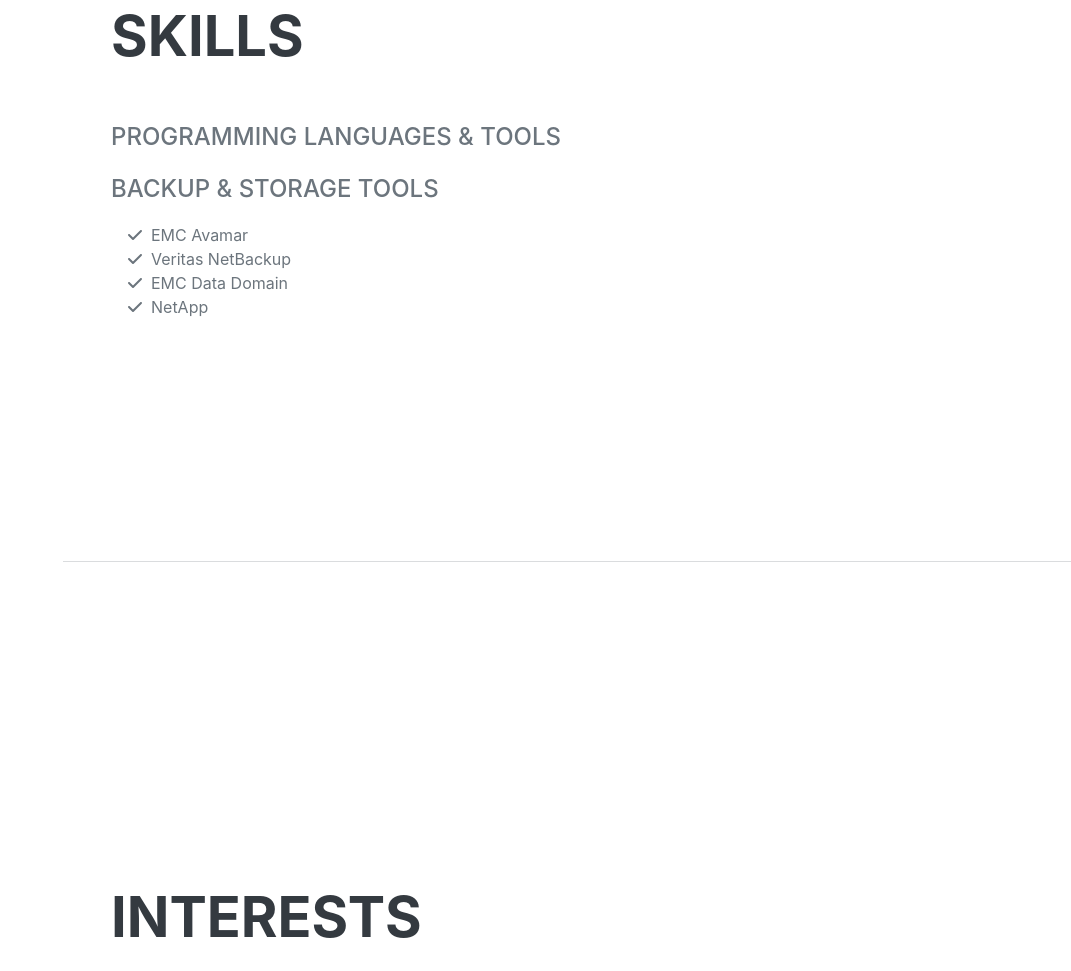
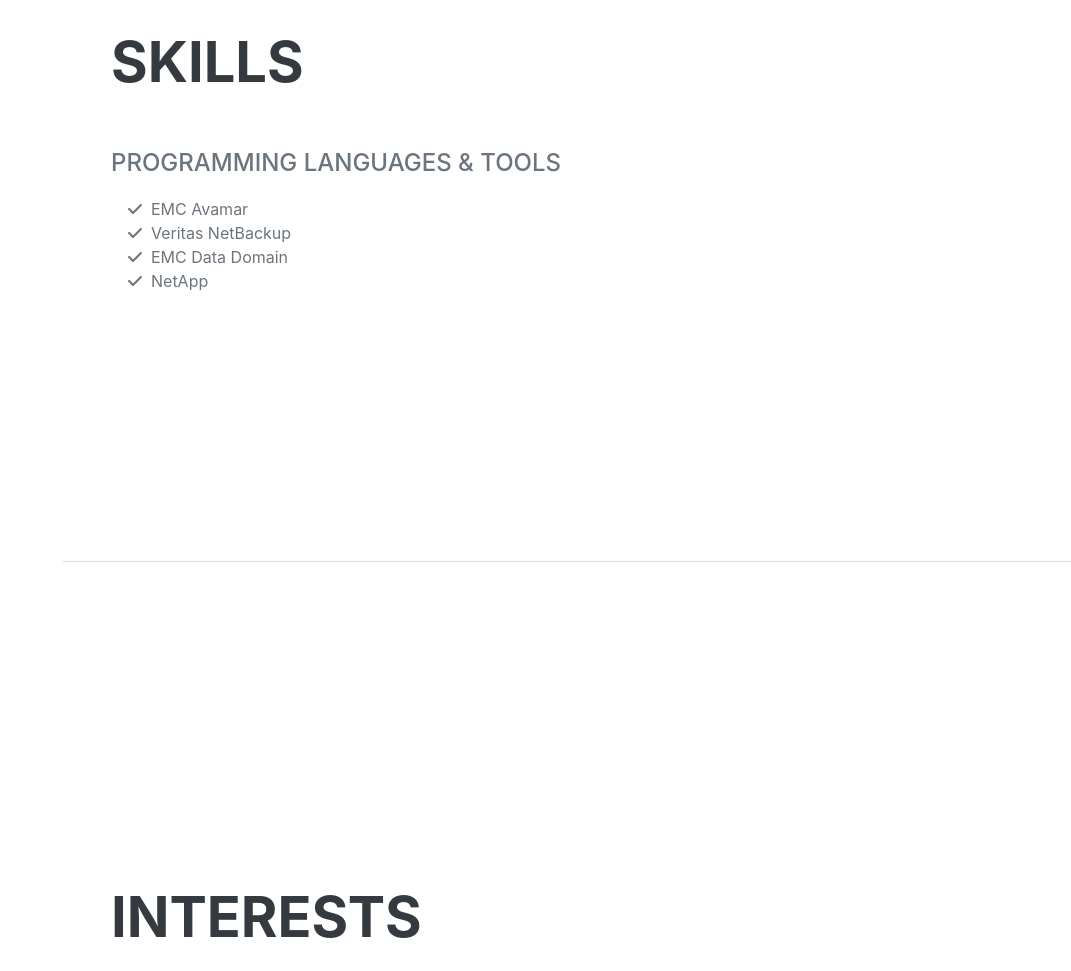
Before and after one commit to ramukash/Profile, a plain HTML site: page index.html in a window 1280 px wide. Shown: the part 2642-3613 px from the top of the page, without its empty margins (209-1280 px from the left). Drawn offline with nearby package versions, Linux system fonts and the light colour scheme; a web font is replaced by a local one.

Commit message:
Update index.html

```diff
--- a/index.html
+++ b/index.html
@@ -126,7 +126,6 @@
                 <div class="resume-section-content">
                     <h2 class="mb-5">Skills</h2>
                     <div class="subheading mb-3">Programming Languages & Tools</div>
-                    <div class="subheading mb-3">Backup & Storage Tools</div>
                     <ul class="fa-ul mb-0">
                          <li>
                             <span class="fa-li"><i class="fas fa-check"></i></span>
```
